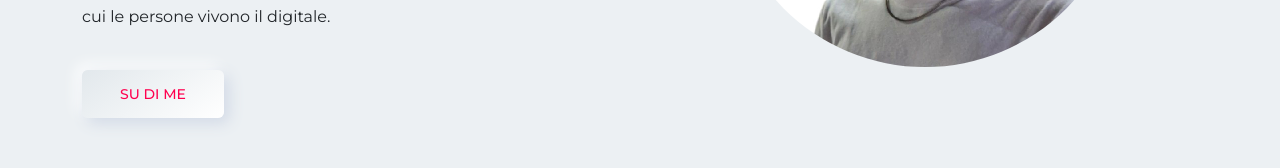
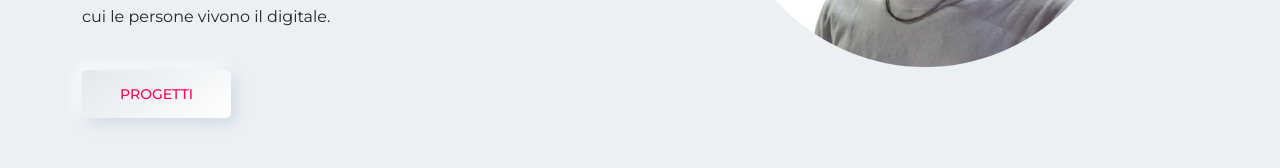
Before and after one commit to FernandoVerderame/react-portfolio, a React (Vite) app: page / in a window 1280 px wide. Shown: the part 545-713 px from the top of the page. Built offline with nearby package versions, Linux system fonts and the light colour scheme.

Commit message:
updated jumbotron button

```diff
--- a/src/components/Jumbotron/Jumbotron.jsx
+++ b/src/components/Jumbotron/Jumbotron.jsx
@@ -15,7 +15,7 @@ const Jumbotron = () => {
                             <div className={`${jumbotronStyle.buttonGroup}`}>
                                 <div>
                                     <NavLink className={`${jumbotronStyle.button}`}>
-                                        Su Di me
+                                        Progetti
                                     </NavLink>
                                 </div>
                             </div>
```
